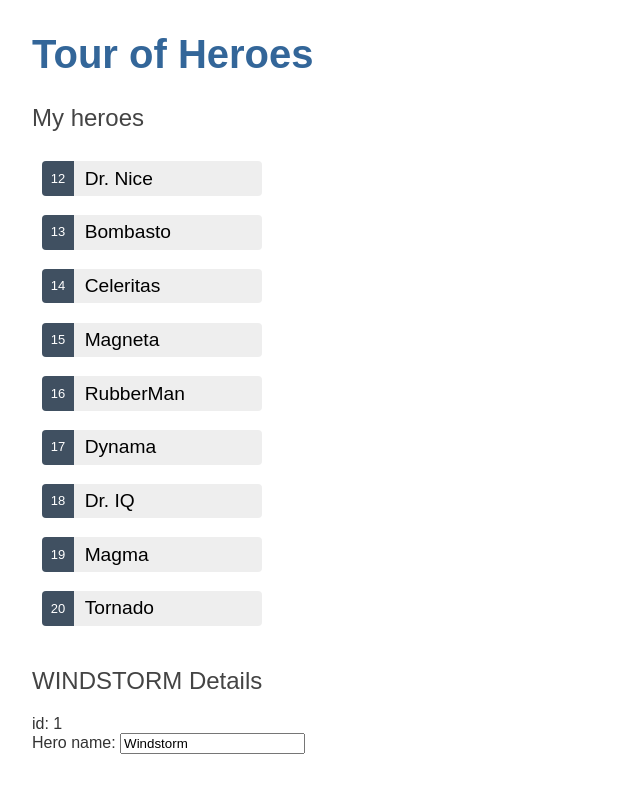
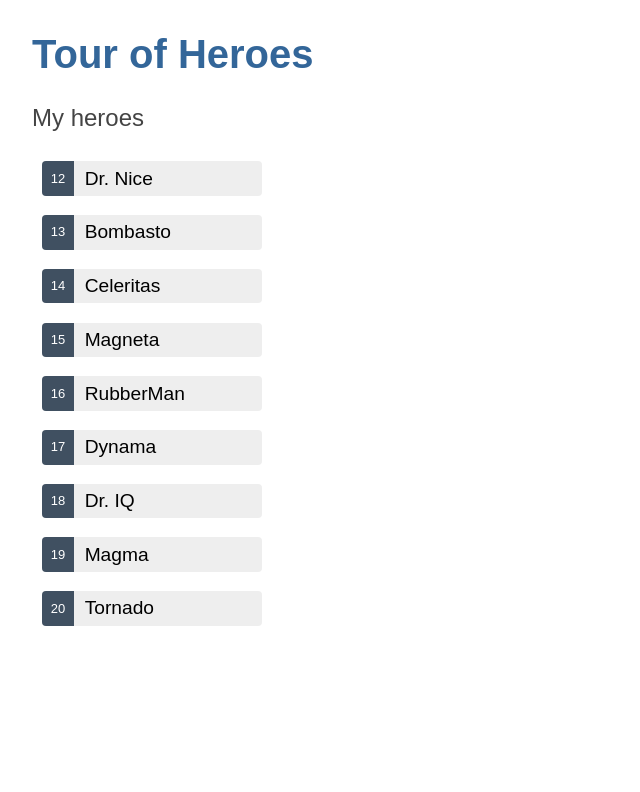
Before and after one commit to JanDolenc/angular-tour-of-heroes, an Angular app: page / in a window 1280 px wide. Shown: the top 792 px of the page, without its empty margins (0-640 px from the left). Built offline with nearby package versions, Linux system fonts and the light colour scheme.

Commit message:
display hero details on select

```diff
--- a/src/app/heroes/heroes.component.html
+++ b/src/app/heroes/heroes.component.html
@@ -1,16 +1,22 @@
 <h2>My heroes</h2>
 <ul class="heroes">
   <li *ngFor="let hero of heroes">
-    <button type="button">
+    <button
+      [class.selected]="hero === selectedHero"
+      type="button"
+      (click)="onSelect(hero)"
+    >
       <span class="badge"> {{ hero.id }} </span>
       <span class="name"> {{ hero.name }} </span>
     </button>
   </li>
 </ul>
 
-<h2>{{ hero.name | uppercase }} Details</h2>
-<div><span>id: </span> {{ hero.id }}</div>
-<div>
-  <label for="name">Hero name: </label>
-  <input id="name" [(ngModel)]="hero.name" placeholder="name" />
+<div *ngIf="selectedHero">
+  <h2>{{ selectedHero.name | uppercase }} Details</h2>
+  <div>id: {{ selectedHero.id }}</div>
+  <div>
+    <label for="hero-name">Hero name: </label>
+    <input id="hero-name" [(ngModel)]="selectedHero.name" placeholder="name" />
+  </div>
 </div>
--- a/src/app/heroes/heroes.component.ts
+++ b/src/app/heroes/heroes.component.ts
@@ -8,10 +8,10 @@ import { HEROES } from '../mock-heroes';
   styleUrls: ['./heroes.component.css'],
 })
 export class HeroesComponent {
-  hero: Hero = {
-    id: 1,
-    name: 'Windstorm',
-  };
+  heroes = HEROES;
+  selectedHero?: Hero;
 
-  heroes = HEROES;
+  onSelect(hero: Hero): void {
+    this.selectedHero = hero;
+  }
 }
```
